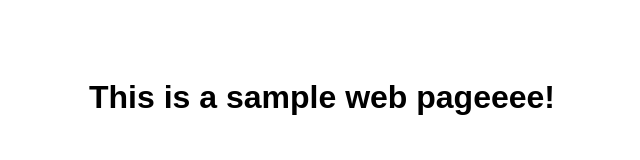
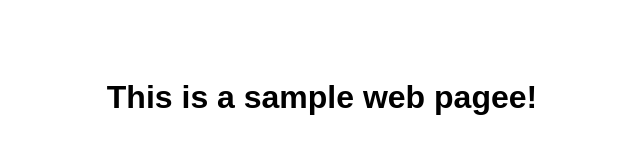
Before and after one commit to alprnaydn/Jenkins-demo, a plain HTML site: page index.html in a window 1280 px wide. Shown: the whole page, without its empty margins (318-958 px from the left). Drawn offline with Linux system fonts and the light colour scheme.

Commit message:
Update index.html

```diff
--- a/index.html
+++ b/index.html
@@ -11,7 +11,7 @@
     </style>
 </head>
 <body>
-    <h1>This is a sample web pageeee!</h1>
+    <h1>This is a sample web pagee!</h1>
 
 </body>
 </html>
```
